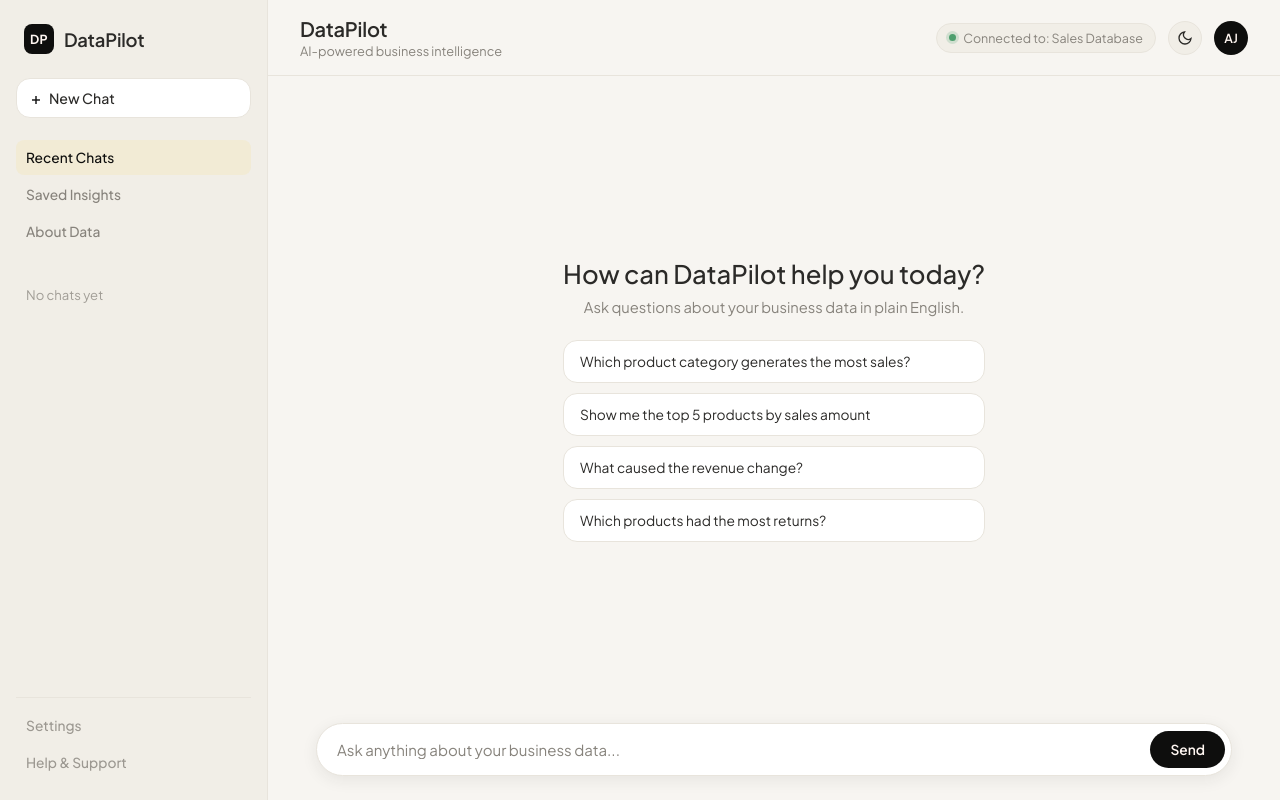
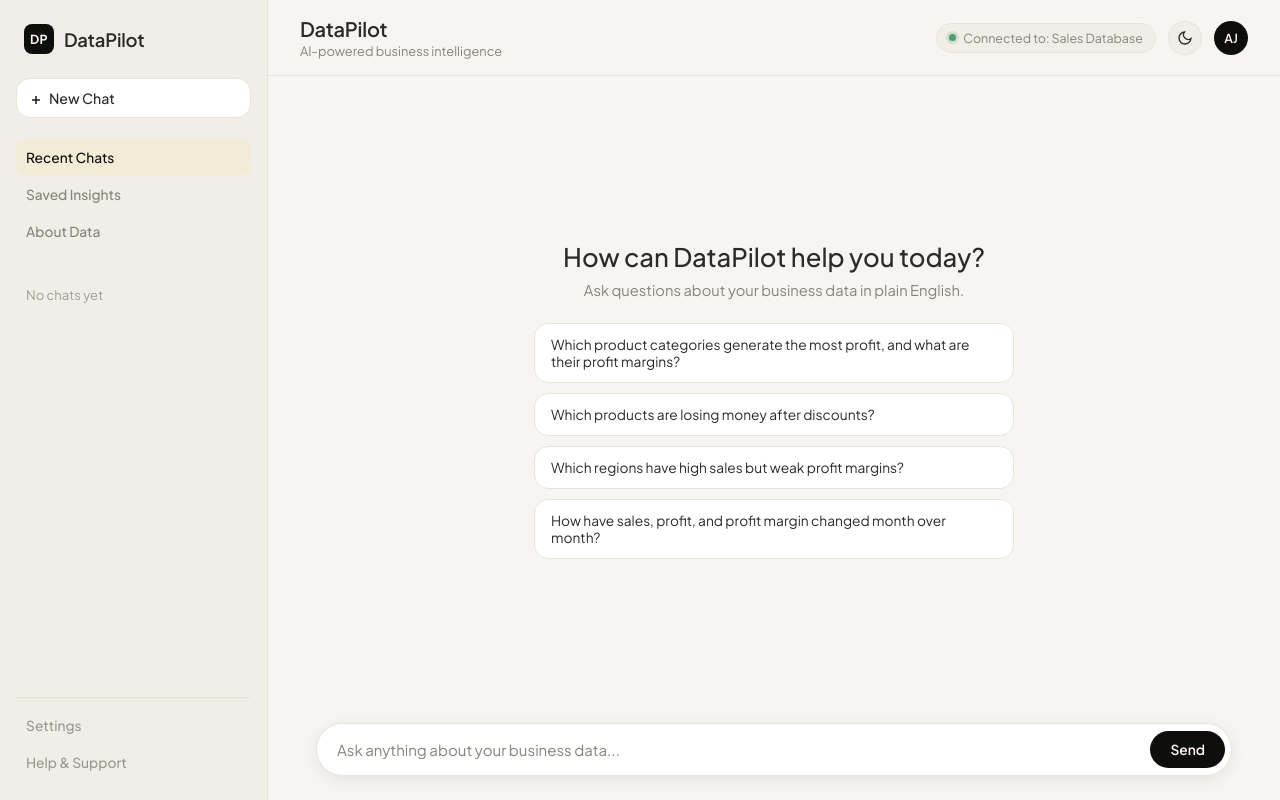
Before and after one commit to AnkitJohari01/DataPilot, a React (Vite) app in the folder frontend/: page / in a window 1280 px wide. Built offline with nearby package versions, Linux system fonts and the light colour scheme.

Commit message:
Improved suggested questions

```diff
--- a/frontend/src/App.tsx
+++ b/frontend/src/App.tsx
@@ -28,10 +28,10 @@ type Message = {
 };
 
 const SUGGESTIONS = [
-  "Which product category generates the most sales?",
-  "Show me the top 5 products by sales amount",
-  "What caused the revenue change?",
-  "Which products had the most returns?",
+  "Which product categories generate the most profit, and what are their profit margins?",
+  "Which products are losing money after discounts?",
+  "Which regions have high sales but weak profit margins?",
+  "How have sales, profit, and profit margin changed month over month?",
 ];
 
 type ChatSession = {
```
